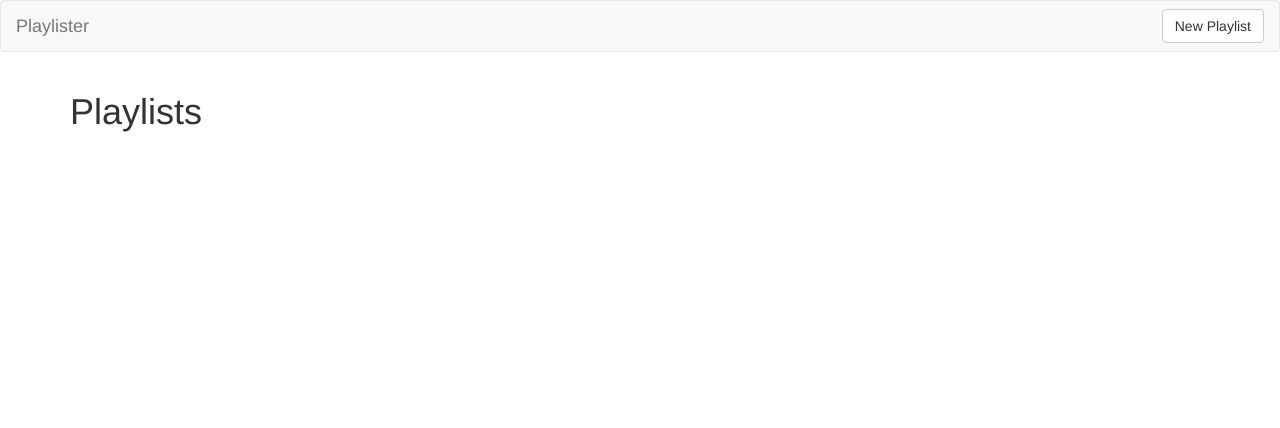
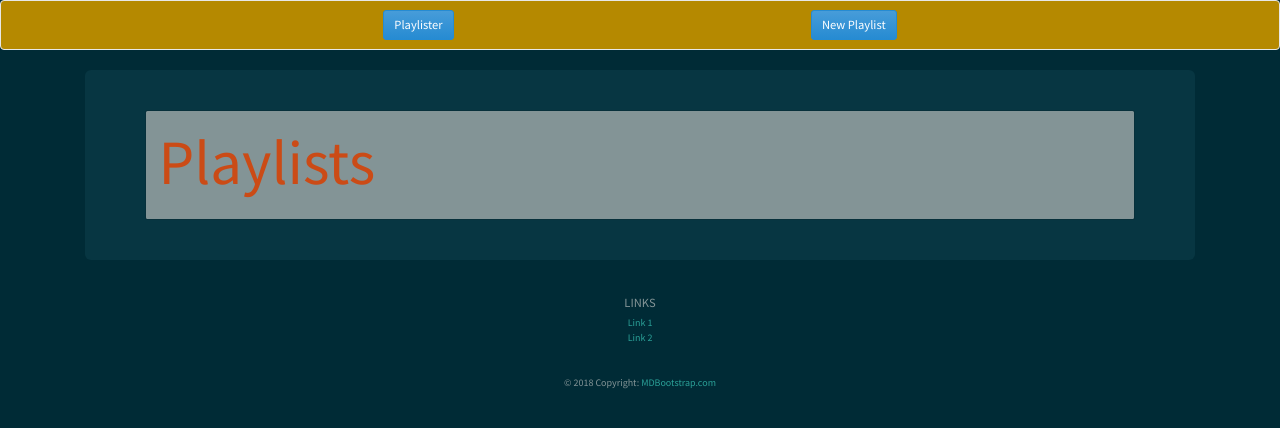
Before and after one commit to stasi815/Playlistr, a Flask app: page / in a window 1280 px wide. Shown: the top 428 px of the page. Run offline with Flask 2, Linux system fonts and the light colour scheme; data that the repository does not hold is empty; some libraries are stand-ins or nearby versions.

Commit message:
added created_at, footer, bootstrap theme, bells and whistles

```diff
--- a/app.py
+++ b/app.py
@@ -2,6 +2,8 @@ from flask import Flask, render_template, request, redirect, url_for
 from pymongo import MongoClient
 from bson.objectid import ObjectId
 import os
+from datetime import datetime
+
 
 
 
@@ -40,8 +42,10 @@ def playlists_submit():
     playlist = {
         'title': request.form.get('title'),
         'description': request.form.get('description'),
-        'videos': request.form.get('videos').split()
+        'videos': request.form.get('videos').split(),
+        'created_at': datetime.now()
     }
+    print(playlist)
     playlist_id = playlists.insert_one(playlist).inserted_id
     return redirect(url_for('playlists_show', playlist_id=playlist_id))
 
--- a/templates/base.html
+++ b/templates/base.html
@@ -4,6 +4,7 @@
   <title>Playlister</title>
   <!-- Latest compiled and minified CSS -->
   <link rel='stylesheet' href='https://maxcdn.bootstrapcdn.com/bootstrap/3.3.7/css/bootstrap.min.css'>
+  <link rel='stylesheet' href='https://bootswatch.com/4/solar/bootstrap.min.css'>
 </head>
 <body>
 
@@ -17,5 +18,24 @@
     <!-- Latest compiled and minified JavaScript -->
     <script src='https://maxcdn.bootstrapcdn.com/bootstrap/3.3.7/js/bootstrap.min.js'></script>
 
+    <!-- Footer -->
+    <footer class='page-footer font-small blue pt-4'>
+        <div class='container-fluid text-center'>
+            <div class='row'>
+            <hr class='clearfix w-100 d-md-none pb-3'>
+            <div class='col-md-12 mb-3'>
+                <h5 class='text-uppercase'>Links</h5>
+                <ul class='list-unstyled'>
+                    <li><a href='#!'>Link 1</a></li>
+                    <li><a href='#!'>Link 2</a></li>
+                </ul>
+            </div>
+            </div>
+        </div>
+        <div class='footer-copyright text-center py-3'>© 2018 Copyright:
+          <a href='https://mdbootstrap.com/education/bootstrap/'> MDBootstrap.com</a>
+        </div>
+    </footer>
+
 </body>
 </html>
--- a/templates/partials/comment.html
+++ b/templates/partials/comment.html
@@ -1,6 +1,10 @@
-<div class='card'>
+<div class='card text-white bg-info'>
     <div class='card-block'>
         <h4 class='card-title'>{{ comment.title }}</h4>
         <p class='card-text'>{{ comment.content }}</p>
+        <!-- Delete link -->
+        <p><form method='POST' action='/playlists/comments/{{ comment._id }}'>
+            <button class='btn btn-link text-dark' type='submit'>Delete</button>
+        </form></p>
     </div>
 </div>
--- a/templates/partials/comment_form.html
+++ b/templates/partials/comment_form.html
@@ -25,6 +25,6 @@
 
     <!-- BUTTON -->
     <div class='form-group'>
-        <button class='btn btn-primary' type='submit'>Save Comment</button>
+        <button class='btn btn-primary btn-lg' type='submit'>Save Comment</button>
     </div>
 </form>
--- a/templates/partials/navbar.html
+++ b/templates/partials/navbar.html
@@ -1,12 +1,10 @@
-<nav class='navbar navbar-default'>
+<nav class='navbar navbar-default bg-primary'>
     <div class='container-fluid'>
-        <div class='navbar-header'>
-            <a class='navbar-brand' href='/'>
-                Playlister
-            </a>
+        <div>
+            <a class="btn btn-info btn-lg" href='/'>Playlister</a>
         </div>
         <div class='pull-right'>
-            <a href='/playlists/new' class='btn btn-default navbar-btn'>New Playlist</a>
+            <a href='/playlists/new' class="btn btn-info btn-lg">New Playlist</a>
         </div>
     </div>
 </nav>
--- a/templates/partials/playlists_form.html
+++ b/templates/partials/playlists_form.html
@@ -2,13 +2,13 @@
     <legend>{{ title }}</legend>
     <!-- TITLE -->
     <div class='form-group'>
-        <label for='playlist-title'>Title</label><br>
+        <label class="col-form-label col-form-label-lg" for='playlist-title inputLarge'>Title</label><br>
         <input id='playlist-title' type='text' name='title' value='{{ playlist.title }}'/>
     </div>
 
     <!-- DESCRIPTION -->
     <div class='form-group'>
-        <label for='description'>Description</label><br>
+        <label class="col-form-label col-form-label-lg" for='description inputLarge'>Description</label><br>
         <input id='description' type='text' name='description' value='{{ playlist.description }}' />
     </div>
 
--- a/templates/playlists_edit.html
+++ b/templates/playlists_edit.html
@@ -7,7 +7,7 @@
             {% include 'partials/playlists_form.html' %}
             <!-- BUTTON -->
             <div class='form-group'>
-                <button class='btn btn-primary' type='submit'>Save Playlist</button>
+                <button class='btn btn-primary btn-lg' type='submit'>Save Playlist</button>
             </div>
         </form>
     </div>
--- a/templates/playlists_index.html
+++ b/templates/playlists_index.html
@@ -1,14 +1,20 @@
 {% extends 'base.html' %}
 
 {% block content %}
-<h1>Playlists</h1>
+<div class="jumbotron">
+<div class="card bg-secondary text-warning">
+    <div class="card-body">
+        <h1 class="card-title ">Playlists</h1>
 
-<div class='row'>
-    {% for playlist in playlists %}
-        <div class='col-md-3'>
-            <h2><a href='/playlists/{{ playlist._id }}'>{{ playlist.title }}</a></h2>
-            <small>{{ playlist.description }}</small>
+        <div class='row'>
+            {% for playlist in playlists %}
+                <div class='col-lg-2'>
+                    <h2><a class="text-dark" href='/playlists/{{ playlist._id }}'>{{ playlist.title }}</a></h2>
+                    <h4 class="text-light">{{ playlist.description }}</h4>
+                </div>
+            {% endfor %}
         </div>
-    {% endfor %}
+    </div>
+</div>
 </div>
 {% endblock %}
```
Also changed, not shown: templates/playlists_new.html (+4 -4 lines), templates/playlists_show.html (+7 -3 lines).
